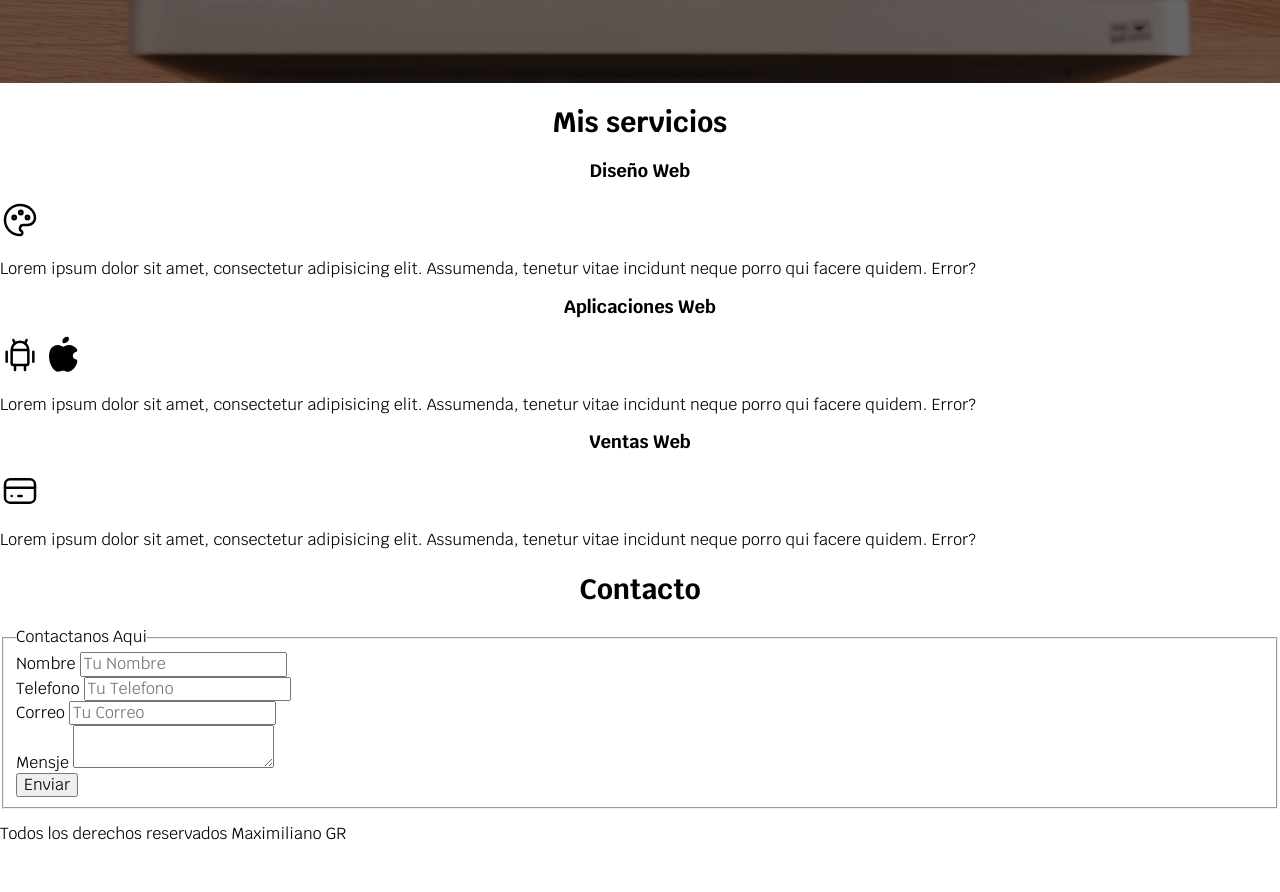
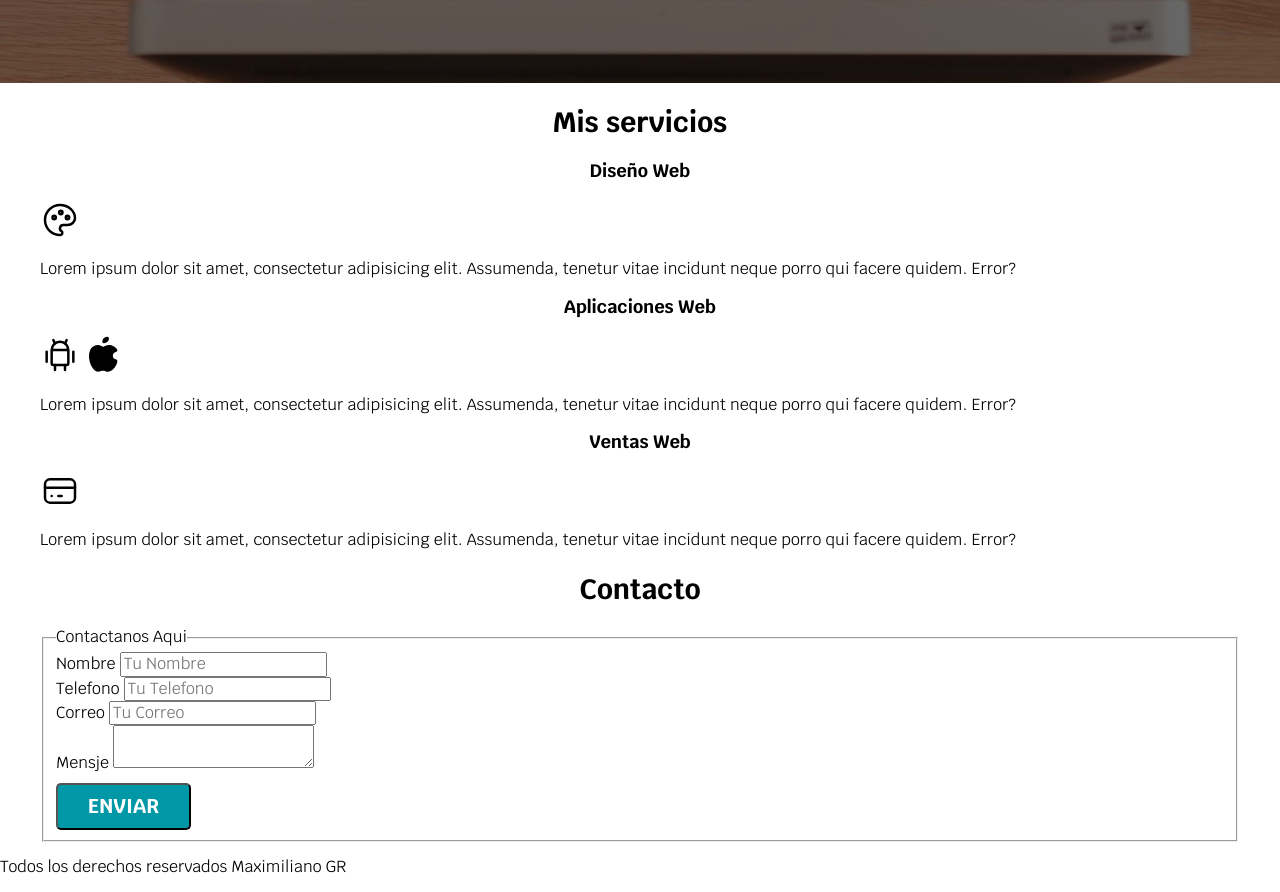
Before and after one commit to Maximuz207/Pagina_Web_Freelancer, a plain HTML site: page freelancer_inicio/index.html in a window 1280 px wide. Shown: the part 505-1397 px from the top of the page. Before the commit the page ends 1364 px from the top, so only its background shows below. Drawn offline with Linux system fonts and the light colour scheme.

Commit message:
Pagina_Web_Freelancer
Adaptable a cualquier dispositivo o aplicación web creado desde 0

```diff
--- a/freelancer_inicio/index.html
+++ b/freelancer_inicio/index.html
@@ -1,12 +1,15 @@
 <!DOCTYPE html>
 <html lang="en">
+
 <head>
     <meta charset="UTF-8">
     <meta name="viewport" content="width=device-width, initial-scale=1.0">
     <title>Diseñador Freelancer</title>
     <link rel="preload " href="css/normalize.css" as="styles">
     <link rel="stylesheet" href="css/normalize.css">
-    <link href="https://fonts.googleapis.com/css2?family=Krub:ital,wght@0,200;0,300;0,400;0,500;0,600;0,700;1,200;1,300;1,400;1,500;1,600;1,700&display=swap" rel="stylesheet">
+    <link
+        href="https://fonts.googleapis.com/css2?family=Krub:ital,wght@0,200;0,300;0,400;0,500;0,600;0,700;1,200;1,300;1,400;1,500;1,600;1,700&display=swap"
+        rel="stylesheet">
     <link rel="preload " href="css/styles.css" as="styles">
     <link href="css/styles.css" rel="stylesheet">
 
@@ -16,7 +19,8 @@
 
     <header>
         <h1 class="titulo">maximiliano Garibay
-            <span>Freelancer</span></h1>
+            <span>Freelancer</span>
+        </h1>
     </header>
 
     <div class="nav-bg">
@@ -33,11 +37,14 @@
         <div class="contenido-hero">
 
             <h2>Diseño y Desarrollo Web
-            <span>Freelancer</span></h2>
+                <span>Freelancer</span>
+            </h2>
 
             <div class="ubicacion">
-            <svg xmlns="http://www.w3.org/2000/svg" class="icon icon-tabler icon-tabler-map-pin" width="88" height="88" viewBox="0 0 24 24" stroke-width="1.5" stroke="#ffec00" fill="none" stroke-linecap="round" stroke-linejoin="round">
-                <path stroke="none" d="M0 0h24v24H0z" fill="none"/>
+                <svg xmlns="http://www.w3.org/2000/svg" class="icon icon-tabler icon-tabler-map-pin" width="88"
+                    height="88" viewBox="0 0 24 24" stroke-width="1.5" stroke="#ffec00" fill="none"
+                    stroke-linecap="round" stroke-linejoin="round">
+                    <path stroke="none" d="M0 0h24v24H0z" fill="none" />
                     <path d="M9 11a3 3 0 1 0 6 0a3 3 0 0 0 -6 0" />
                     <path d="M17.657 16.657l-4.243 4.243a2 2 0 0 1 -2.827 0l-4.244 -4.243a8 8 0 1 1 11.314 0z" />
                 </svg>
@@ -51,30 +58,38 @@
         </div>
     </section>
 
-     <main>
+    <main class="contenedor sombra">
         <h2>Mis servicios</h2>
-        <section>
+
+        <div class="servicios">
+            <section class="servicio">
                 <h3>Diseño Web</h3>
-
-            <svg xmlns="http://www.w3.org/2000/svg" class="icon icon-tabler icon-tabler-palette" width="40" height="40" viewBox="0 0 24 24" stroke-width="1.5" stroke="#000000" fill="none" stroke-linecap="round" stroke-linejoin="round">
-                <path stroke="none" d="M0 0h24v24H0z" fill="none"/>
-                <path d="M12 21a9 9 0 0 1 0 -18c4.97 0 9 3.582 9 8c0 1.06 -.474 2.078 -1.318 2.828c-.844 .75 -1.989 1.172 -3.182 1.172h-2.5a2 2 0 0 0 -1 3.75a1.3 1.3 0 0 1 -1 2.25" />
+                <div class="iconos">
+                    <svg xmlns="http://www.w3.org/2000/svg" class="icon icon-tabler icon-tabler-palette" width="40"
+                        height="40" viewBox="0 0 24 24" stroke-width="1.5" stroke="#000000" fill="none"
+                        stroke-linecap="round" stroke-linejoin="round">
+                        <path stroke="none" d="M0 0h24v24H0z" fill="none" />
+                        <path
+                            d="M12 21a9 9 0 0 1 0 -18c4.97 0 9 3.582 9 8c0 1.06 -.474 2.078 -1.318 2.828c-.844 .75 -1.989 1.172 -3.182 1.172h-2.5a2 2 0 0 0 -1 3.75a1.3 1.3 0 0 1 -1 2.25" />
                         <path d="M8.5 10.5m-1 0a1 1 0 1 0 2 0a1 1 0 1 0 -2 0" />
                         <path d="M12.5 7.5m-1 0a1 1 0 1 0 2 0a1 1 0 1 0 -2 0" />
                         <path d="M16.5 10.5m-1 0a1 1 0 1 0 2 0a1 1 0 1 0 -2 0" />
                     </svg>
-
+                </div>
                 <p>Lorem ipsum dolor sit amet, consectetur adipisicing elit. Assumenda,
                     tenetur vitae incidunt
                     neque porro qui facere quidem. Error?</p>
             </section>
 
 
-        <section>
+            <section class="servicio">
                 <h3>Aplicaciones Web</h3>
+                <div class="iconos">
 
-            <svg xmlns="http://www.w3.org/2000/svg" class="icon icon-tabler icon-tabler-brand-android" width="40" height="40" viewBox="0 0 24 24" stroke-width="1.5" stroke="#000000" fill="none" stroke-linecap="round" stroke-linejoin="round">
-                <path stroke="none" d="M0 0h24v24H0z" fill="none"/>
+                    <svg xmlns="http://www.w3.org/2000/svg" class="icon icon-tabler icon-tabler-brand-android"
+                        width="40" height="40" viewBox="0 0 24 24" stroke-width="1.5" stroke="#000000" fill="none"
+                        stroke-linecap="round" stroke-linejoin="round">
+                        <path stroke="none" d="M0 0h24v24H0z" fill="none" />
                         <path d="M4 10l0 6" />
                         <path d="M20 10l0 6" />
                         <path d="M7 9h10v8a1 1 0 0 1 -1 1h-8a1 1 0 0 1 -1 -1v-8a5 5 0 0 1 10 0" />
@@ -84,62 +99,73 @@
                         <path d="M15 18l0 3" />
                     </svg>
 
-            <svg xmlns="http://www.w3.org/2000/svg" class="icon icon-tabler icon-tabler-brand-apple-filled" width="40" height="40" viewBox="0 0 24 24" stroke-width="1.5" stroke="#000000" fill="none" stroke-linecap="round" stroke-linejoin="round">
-                <path stroke="none" d="M0 0h24v24H0z" fill="none"/>
-                <path d="M15.079 5.999l.239 .012c1.43 .097 3.434 1.013 4.508 2.586a1 1 0 0 1 -.344 1.44c-.05 .028 -.372 .158 -.497 .217a4.15 4.15 0 0 0 -.722 .431c-.614 .461 -.948 1.009 -.942 1.694c.01 .885 .339 1.454 .907 1.846c.208 .143 .436 .253 .666 .33c.126 .043 .426 .116 .444 .122a1 1 0 0 1 .662 .942c0 2.621 -3.04 6.381 -5.286 6.381c-.79 0 -1.272 -.091 -1.983 -.315l-.098 -.031c-.463 -.146 -.702 -.192 -1.133 -.192c-.52 0 -.863 .06 -1.518 .237l-.197 .053c-.575 .153 -.964 .226 -1.5 .248c-2.749 0 -5.285 -5.093 -5.285 -9.072c0 -3.87 1.786 -6.92 5.286 -6.92c.297 0 .598 .045 .909 .128c.403 .107 .774 .26 1.296 .508c.787 .374 .948 .44 1.009 .44h.016c.03 -.003 .128 -.047 1.056 -.457c1.061 -.467 1.864 -.685 2.746 -.616l-.24 -.012z" stroke-width="0" fill="currentColor" />
-                <path d="M14 1a1 1 0 0 1 1 1a3 3 0 0 1 -3 3a1 1 0 0 1 -1 -1a3 3 0 0 1 3 -3z" stroke-width="0" fill="currentColor" />
+                    <svg xmlns="http://www.w3.org/2000/svg" class="icon icon-tabler icon-tabler-brand-apple-filled"
+                        width="40" height="40" viewBox="0 0 24 24" stroke-width="1.5" stroke="#000000" fill="none"
+                        stroke-linecap="round" stroke-linejoin="round">
+                        <path stroke="none" d="M0 0h24v24H0z" fill="none" />
+                        <path
+                            d="M15.079 5.999l.239 .012c1.43 .097 3.434 1.013 4.508 2.586a1 1 0 0 1 -.344 1.44c-.05 .028 -.372 .158 -.497 .217a4.15 4.15 0 0 0 -.722 .431c-.614 .461 -.948 1.009 -.942 1.694c.01 .885 .339 1.454 .907 1.846c.208 .143 .436 .253 .666 .33c.126 .043 .426 .116 .444 .122a1 1 0 0 1 .662 .942c0 2.621 -3.04 6.381 -5.286 6.381c-.79 0 -1.272 -.091 -1.983 -.315l-.098 -.031c-.463 -.146 -.702 -.192 -1.133 -.192c-.52 0 -.863 .06 -1.518 .237l-.197 .053c-.575 .153 -.964 .226 -1.5 .248c-2.749 0 -5.285 -5.093 -5.285 -9.072c0 -3.87 1.786 -6.92 5.286 -6.92c.297 0 .598 .045 .909 .128c.403 .107 .774 .26 1.296 .508c.787 .374 .948 .44 1.009 .44h.016c.03 -.003 .128 -.047 1.056 -.457c1.061 -.467 1.864 -.685 2.746 -.616l-.24 -.012z"
+                            stroke-width="0" fill="currentColor" />
+                        <path d="M14 1a1 1 0 0 1 1 1a3 3 0 0 1 -3 3a1 1 0 0 1 -1 -1a3 3 0 0 1 3 -3z" stroke-width="0"
+                            fill="currentColor" />
                     </svg>
+                </div>
 
                 <p>Lorem ipsum dolor sit amet, consectetur adipisicing elit. Assumenda,
                     tenetur vitae incidunt
                     neque porro qui facere quidem. Error?</p>
             </section>
 
-        <section>
+            <section class="servicio">
                 <h3>Ventas Web</h3>
-
-            <svg xmlns="http://www.w3.org/2000/svg" class="icon icon-tabler icon-tabler-credit-card" width="40" height="40" viewBox="0 0 24 24" stroke-width="1.5" stroke="#000000" fill="none" stroke-linecap="round" stroke-linejoin="round">
-                <path stroke="none" d="M0 0h24v24H0z" fill="none"/>
+                <div class="iconos">
+                    <svg xmlns="http://www.w3.org/2000/svg" class="icon icon-tabler icon-tabler-credit-card" width="40"
+                        height="40" viewBox="0 0 24 24" stroke-width="1.5" stroke="#000000" fill="none"
+                        stroke-linecap="round" stroke-linejoin="round">
+                        <path stroke="none" d="M0 0h24v24H0z" fill="none" />
                         <path d="M3 5m0 3a3 3 0 0 1 3 -3h12a3 3 0 0 1 3 3v8a3 3 0 0 1 -3 3h-12a3 3 0 0 1 -3 -3z" />
                         <path d="M3 10l18 0" />
                         <path d="M7 15l.01 0" />
                         <path d="M11 15l2 0" />
                     </svg>
+                </div>
                 <p>Lorem ipsum dolor sit amet, consectetur adipisicing elit. Assumenda,
                     tenetur vitae incidunt
                     neque porro qui facere quidem. Error?</p>
             </section>
-     </main>
-     <section>
+        </div>
+
+        <sectionc>
             <h2>Contacto</h2>
 
-        <form>
+            <form class="formulario">
                 <fieldset>
                     <legend>Contactanos Aqui</legend>
-
-                <div>
+                    <div class="contenedor-campos">
+                        <div class="campo">
                             <label>Nombre</label>
-                <input type="text" placeholder="Tu Nombre">
+                            <input class="text-" type="text" placeholder="Tu Nombre">
                         </div>
 
-                <div>
+                        <div class="campo">
                             <label>Telefono</label>
-                    <input type="tel" placeholder="Tu Telefono">
+                            <input class="text-" type="tel" placeholder="Tu Telefono">
                         </div>
 
-                <div>
+                        <div class="campo">
                             <label>Correo</label>
-                <input type="email" placeholder="Tu Correo">
+                            <input class="text-" type="email" placeholder="Tu Correo">
                         </div>
 
-                <div>
+                        <div class="campo">
                             <label>Mensje</label>
-                <textarea></textarea>
+                            <textarea class="text-"></textarea>
 
                         </div>
+                    </div>
 
-                <div>
-                    <input type="submit" value="Enviar">
+                    <div class="alinear-derecha flex">
+                        <input class="boton w-100" type="submit" value="Enviar">
                     </div>
 
 
@@ -148,9 +174,11 @@
                 </fieldset>
             </form>
             </section>
-     <footer>
+    </main>
+    <footer class="footer">
         <p>Todos los derechos reservados Maximiliano GR</p>
     </footer>
 
 </body>
+
 </html>
```
Lines whose indentation alone changed are shown as unchanged.
